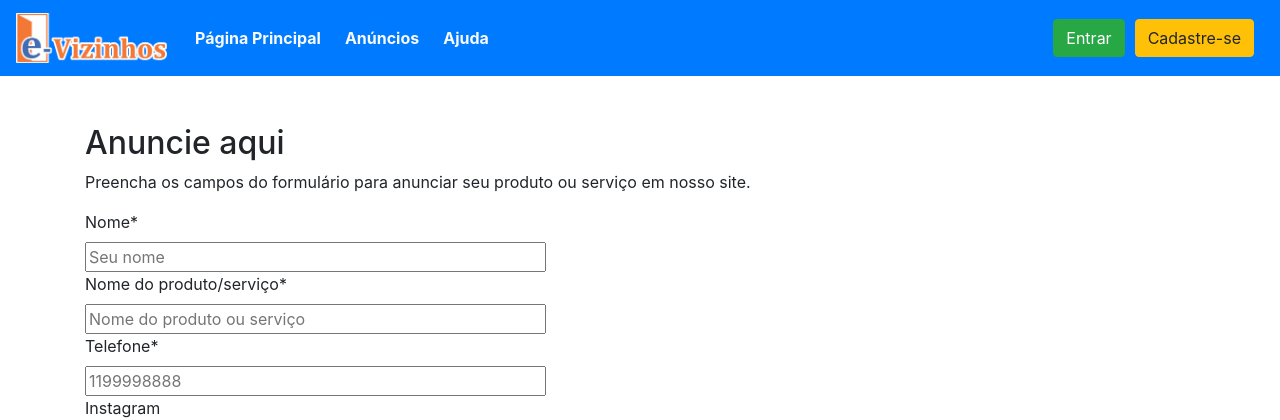
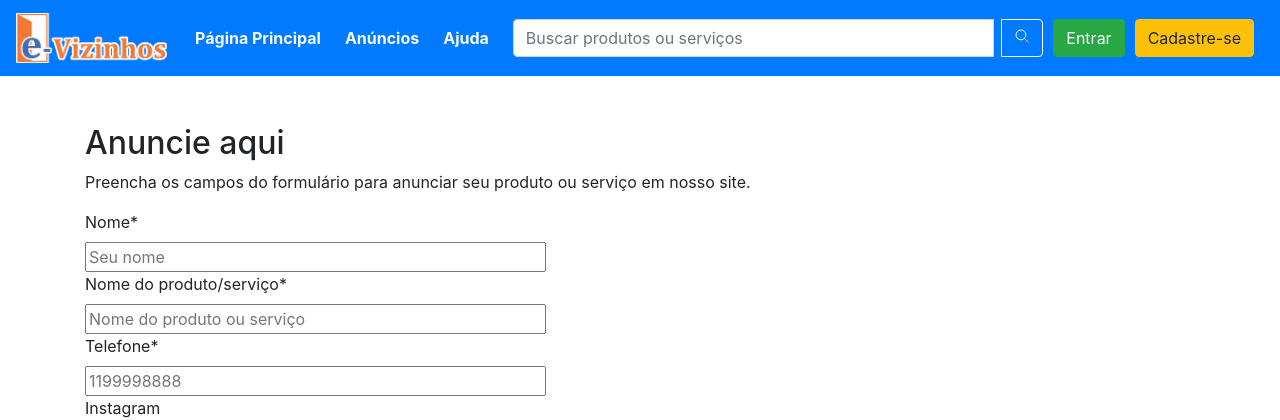
Before and after one commit to jpedrosantana/projeto_integrador_I, a Django app: page /anuncie/ in a window 1280 px wide. Shown: the top 420 px of the page. Run offline with Django 3.2, Linux system fonts and the light colour scheme; data comes from the database, SQL or seed files in the repository; both versions use the stored data as it was after the commit; some libraries are stand-ins or nearby versions.

Commit message:
criacao de barra de navegacao

```diff
--- a/projeto_pi/main/views.py
+++ b/projeto_pi/main/views.py
@@ -14,6 +14,18 @@ from django.contrib import messages
 def listar_empreendimentos(request, categoria=None):
     lista_empreendimentos = Empreendimento.objects.all()
     lista_categorias = Categoria.objects.all()
+
+    #https://about-wendrew.medium.com/realizando-buscas-em-registros-com-django-936dfe1215bb
+    busca = request.GET.get("search") #Pega a busca que veio do input
+
+    if busca:
+        #filtra o nome do empreendimento por algo que contém na busca
+        busca_empreendimento = Empreendimento.objects.filter(nome_empreendimento__icontains = busca)
+        contexto = {'lista_empreendimentos': busca_empreendimento,
+                    'lista_categorias': lista_categorias,
+                    'categoria': categoria,}
+        #Renderiza apenas com o que está na busca
+        return render(request, 'empreendimentos/listar.html', contexto)
 
     if categoria:
         categoria = get_object_or_404(Categoria, nome=categoria)
--- a/projeto_pi/templates/snippets/barra_navegacao.html
+++ b/projeto_pi/templates/snippets/barra_navegacao.html
@@ -50,6 +50,18 @@
                 </a>
             </li>
         </ul>
+
+        <form class="d-inline my-2 my-lg-0 w-50" method='GET' action="{% url 'main:listar_empreendimentos' %}">
+            <div class='input-group'>
+                <input class="form-control mr-sm-2" type="search" name='search' placeholder="Buscar produtos ou serviços" aria-label="Search">
+            <span class="input-group-append">
+                <button class="btn btn-outline-light my-2 my-sm-0" type="submit">
+                    <ion-icon name="search-outline" ></ion-icon>
+                </button>
+            </span>
+            </div>
+        </form>
+
         {% if user.is_authenticated %}
             <a class='btn btn-danger btn-rounded' role='button' href='{% url "logout"%}?next=/'>
                 Sair
```
Also changed, not shown: projeto_pi/db.sqlite3.
